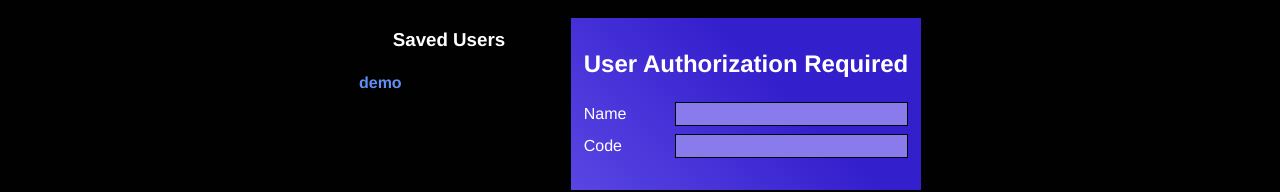
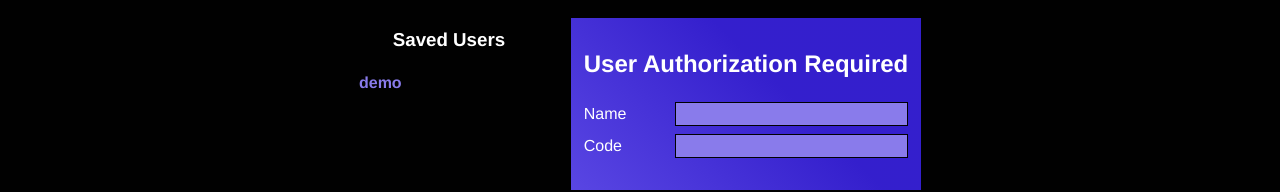
Before and after one commit to cocomittens/Overlink, a React (Vite) app in the folder frontend/: page /agentLogin in a window 1280 px wide. In both pictures the pointer is over the button "demo". Shown: the part 270-462 px from the top of the page. Built offline with nearby package versions, Linux system fonts and the light colour scheme.

Commit message:
Small changes

```diff
--- a/frontend/src/styles/login.scss
+++ b/frontend/src/styles/login.scss
@@ -50,7 +50,7 @@
 
     &:hover,
     &.active {
-        color: vars.$light-blue;
+        color: vars.$violet-light;
     }
 }
 
```
